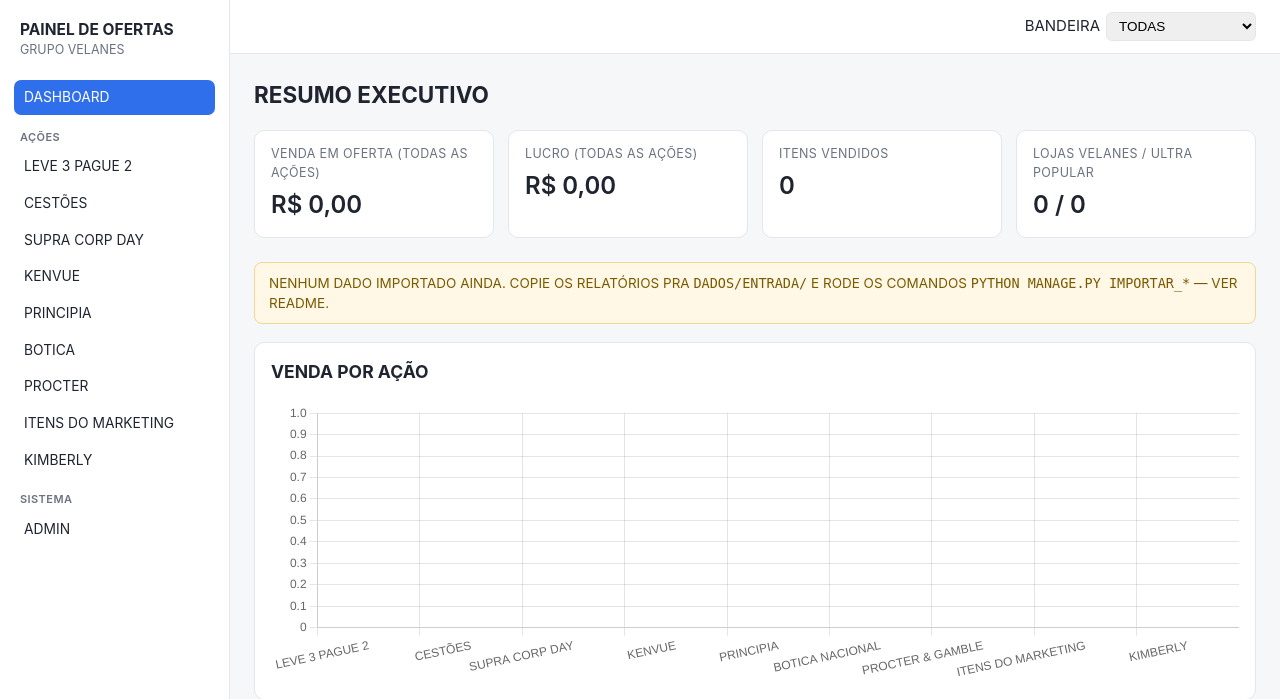
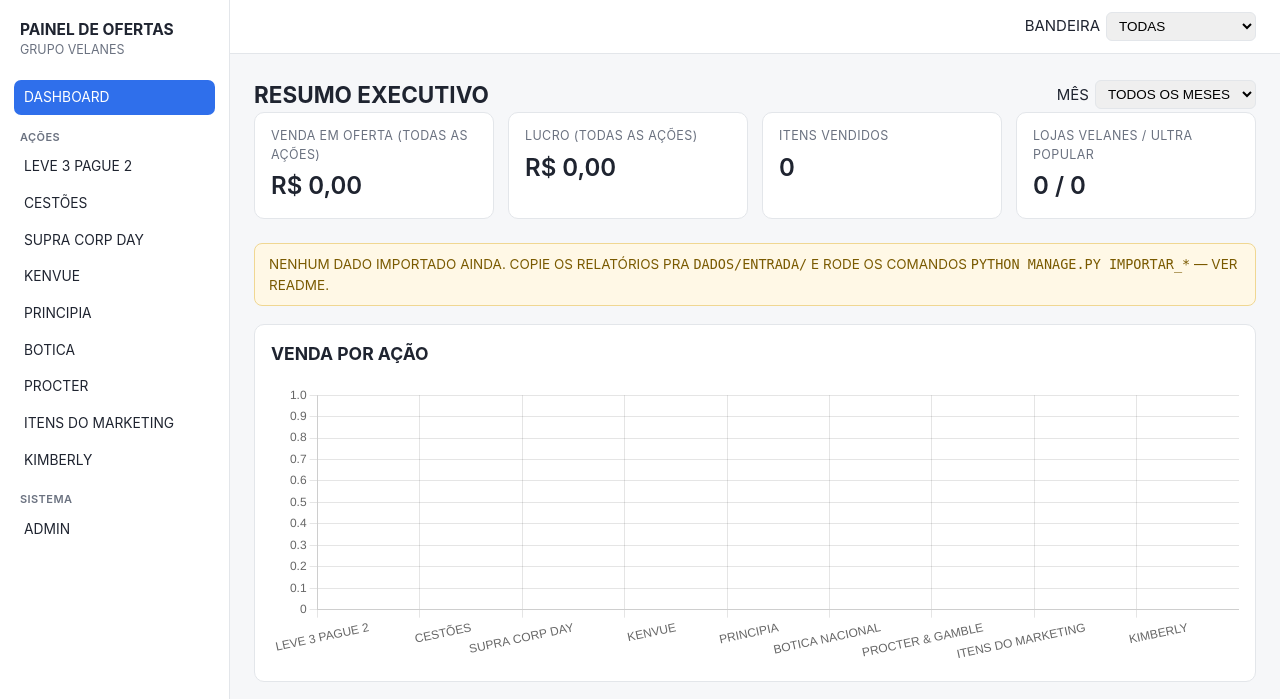
Before and after one commit to gabrielvelanes-coder/monitor-de-ofertas, a Django app: page / in a window 1280 px wide. Shown: the top 699 px of the page. Run offline with Django 5.2, Linux system fonts and the light colour scheme; data that the repository does not hold is empty.

Commit message:
Dashboard: filtro de mês
- Select "Mês" (todos os meses distintos já importados, ou "Todos os
  meses") ao lado do título "Resumo executivo" — preserva a bandeira
  selecionada. services.meses_disponiveis() lista os ano_mes distintos
  em qualquer ação; _resumo_executivo(bandeira, mes) filtra cada
  calcular_* por ano_mes antes de somar.
- Testado: filtrar por 2026-08 muda o total de R$ 3.319.838,45 pra
  R$ 863.378,84 e reordena o ranking (Marketing assume a 1ª posição,
  já que só tem dado de agosto) — as 9 ações continuam listadas mesmo
  com venda zerada no mês.

Co-Authored-By: Claude Sonnet 5 <noreply@anthropic.com>
Claude-Session: https://claude.ai/code/session_01V3mxcDLR4RLNBdSr2VUcA7

```diff
--- a/apps/ofertas/services.py
+++ b/apps/ofertas/services.py
@@ -42,6 +42,14 @@ def filtrar_por_bandeira(queryset, bandeira: str):
     if bandeira:
         return queryset.filter(loja__bandeira=bandeira)
     return queryset
+
+
+def meses_disponiveis() -> list:
+    """Todos os ano_mes distintos já importados, em qualquer ação — pro
+    filtro de mês do dashboard."""
+    return sorted(
+        v for v in Lancamento.objects.values_list('ano_mes', flat=True).distinct() if v
+    )
 
 
 def querystring_extra(request, excluir=('bandeira',)) -> dict:
--- a/apps/ofertas/views.py
+++ b/apps/ofertas/views.py
@@ -10,7 +10,7 @@ from .services import (
     ACOES_INFO, bandeira_da_request, calcular_cestoes,
     calcular_impacto_fabricante, calcular_kimberly, calcular_leve3,
     calcular_marketing, calcular_supracorp, filtrar_por_bandeira,
-    grafico_mensal, querystring_extra,
+    grafico_mensal, meses_disponiveis, querystring_extra,
 )
 
 ZERO = Decimal('0')
@@ -23,12 +23,15 @@ FABRICANTES = {
 }
 
 
-def _resumo_executivo(bandeira):
+def _resumo_executivo(bandeira, mes=''):
     """1 linha por ação, com a fatia de venda/lucro/itens que representa a
     oferta (não o catálogo de referência inteiro) — pra home funcionar como
-    dashboard executivo."""
+    dashboard executivo. `mes` (AAAA-MM) filtra pra 1 mês só; vazio = todos."""
     def qs(mecanica):
-        return filtrar_por_bandeira(Lancamento.objects.filter(mecanica=mecanica), bandeira)
+        queryset = filtrar_por_bandeira(Lancamento.objects.filter(mecanica=mecanica), bandeira)
+        if mes:
+            queryset = queryset.filter(ano_mes=mes)
+        return queryset
 
     acoes = []
 
@@ -80,11 +83,15 @@ def _resumo_executivo(bandeira):
 
 def home(request):
     bandeira = bandeira_da_request(request)
+    meses = meses_disponiveis()
+    mes = request.GET.get('mes', '').strip()
+    if mes not in meses:
+        mes = ''
 
     lojas_velanes = Loja.objects.filter(bandeira=Loja.VELANES).count()
     lojas_ultra = Loja.objects.filter(bandeira=Loja.ULTRA_POPULAR).count()
 
-    resumo = _resumo_executivo(bandeira)
+    resumo = _resumo_executivo(bandeira, mes)
     grafico = {
         'labels': [a['rotulo'] for a in resumo['acoes']],
         'series': [{'label': 'Venda', 'data': [float(a['venda']) for a in resumo['acoes']]}],
@@ -94,6 +101,8 @@ def home(request):
         'secao': 'home',
         'bandeira_atual': bandeira,
         'querystring_extra': querystring_extra(request),
+        'meses_disponiveis': meses,
+        'mes_atual': mes,
         'lojas_velanes': lojas_velanes,
         'lojas_ultra': lojas_ultra,
         'grafico': grafico,
--- a/templates/ofertas/home.html
+++ b/templates/ofertas/home.html
@@ -3,7 +3,20 @@
 {% block title %}Dashboard{% endblock %}
 {% block conteudo %}
 
-<h2 style="margin-top:0;">Resumo executivo</h2>
+<div style="display:flex; align-items:center; justify-content:space-between; gap:12px; flex-wrap:wrap;">
+  <h2 style="margin-top:0; margin-bottom:0;">Resumo executivo</h2>
+  <form method="get" style="display:flex; align-items:center; gap:6px;">
+    {% if bandeira_atual %}<input type="hidden" name="bandeira" value="{{ bandeira_atual }}">{% endif %}
+    <label for="mes">Mês</label>
+    <select name="mes" id="mes" onchange="this.form.submit()"
+            style="padding:5px 8px; border-radius:6px; border:1px solid var(--border); font-size:13.5px;">
+      <option value="" {% if not mes_atual %}selected{% endif %}>Todos os meses</option>
+      {% for m in meses_disponiveis %}
+        <option value="{{ m }}" {% if mes_atual == m %}selected{% endif %}>{{ m }}</option>
+      {% endfor %}
+    </select>
+  </form>
+</div>
 
 <div class="cards">
   <div class="card"><div class="rotulo">Venda em oferta (todas as ações)</div><div class="valor">{{ total_venda|brl }}</div></div>
```
